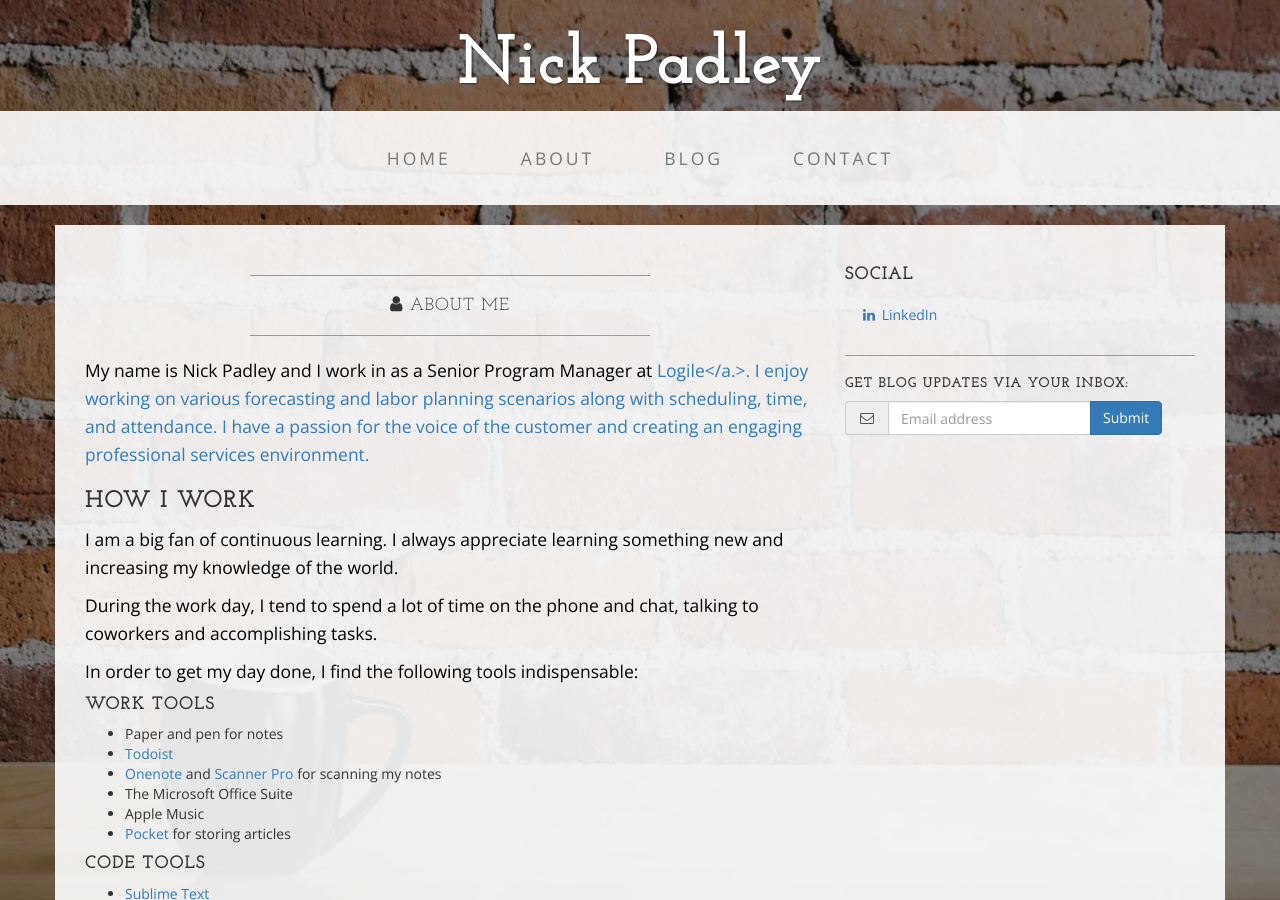
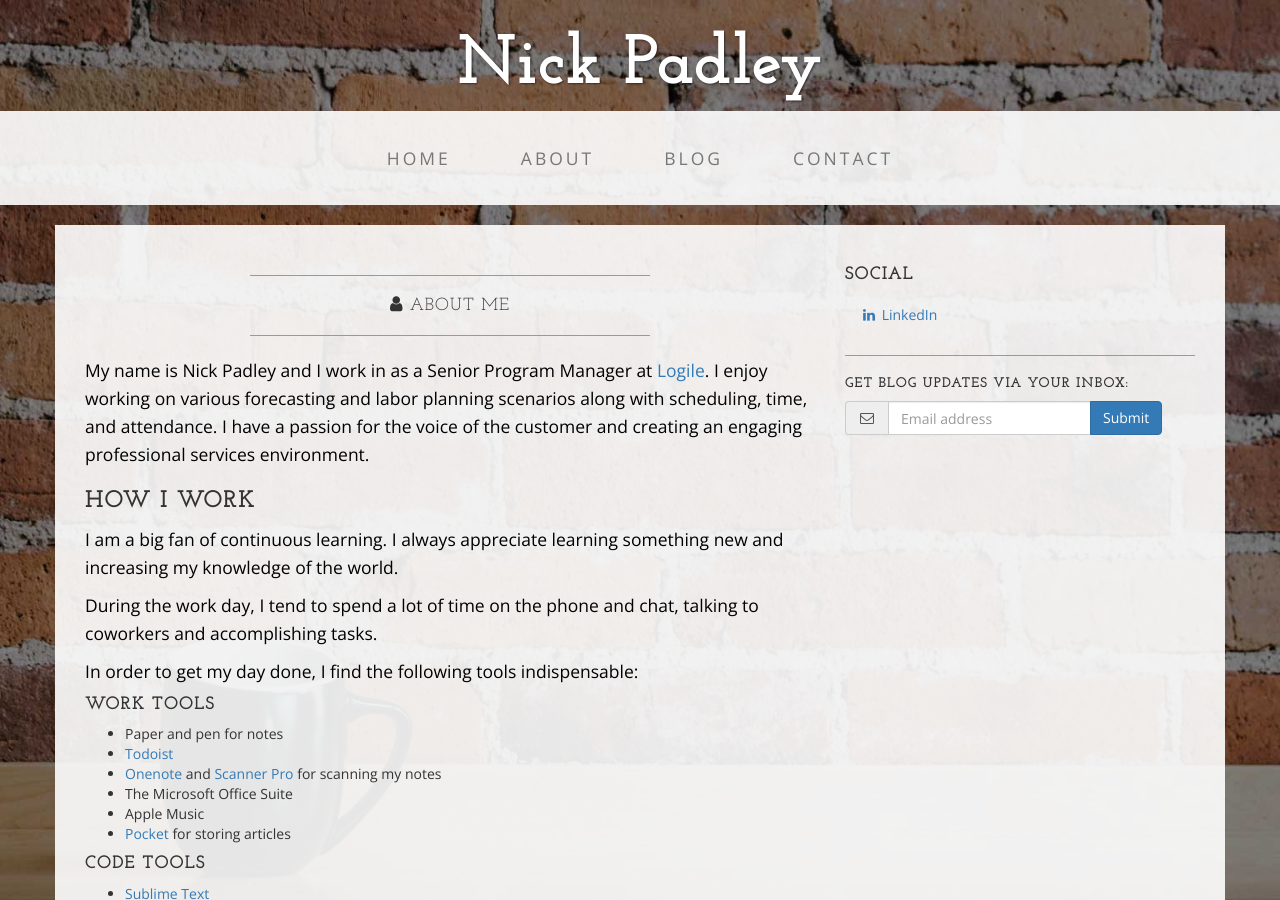
Before and after one commit to npadley/Personal-Site, a Jekyll site: the page built from about.md, in a window 1280 px wide and 900 px high. Built offline with Jekyll 4.4.1, drawn with Linux system fonts in a browser that asks for light colours; nearby versions of some CDN libraries.

```diff
--- a/about.md
+++ b/about.md
@@ -10,7 +10,7 @@ sitemap:
     lastmod: 2013-10-22T14:31:44-05:00
 ---
 
-My name is Nick Padley and I work in as a Senior Program Manager at <a href="https://www.logile.com">Logile</a.>. I enjoy working on various forecasting and labor planning scenarios along with scheduling, time, and attendance. I have a passion for the voice of the customer and creating an engaging professional services environment.
+My name is Nick Padley and I work in as a Senior Program Manager at <a href="https://www.logile.com">Logile</a>. I enjoy working on various forecasting and labor planning scenarios along with scheduling, time, and attendance. I have a passion for the voice of the customer and creating an engaging professional services environment.
 
 ### How I Work
 
```
